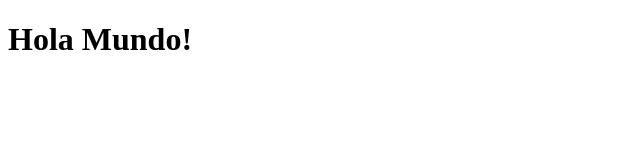
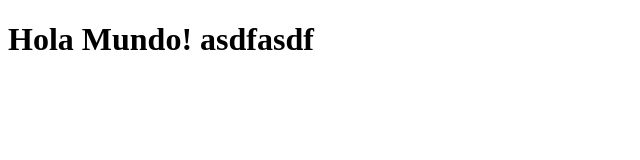
Before and after one commit to falconmasters/mi-pagina-web, a plain HTML site: page index.html in a window 1280 px wide. Shown: the whole page, without its empty margins (0-640 px from the left). Drawn offline with Linux system fonts and the light colour scheme.

Commit message:
Cambiando el Header

```diff
--- a/index.html
+++ b/index.html
@@ -7,7 +7,7 @@
 	</head>
 	<body>
 		<header>
-			<h1>Hola Mundo!</h1>
+			<h1>Hola Mundo! asdfasdf</h1>
 		</header>
 	</body>
 </html>
```
